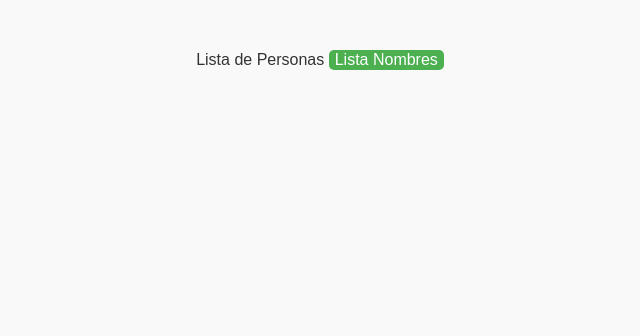
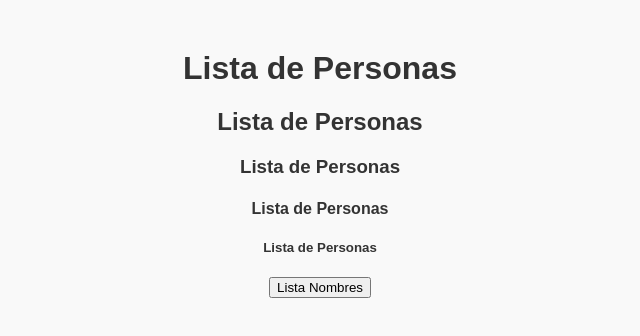
Before and after one commit to Epiczimbabwe464/Computo-en-la-nube, a plain HTML site: page Estructuraweb/index.html in a window 1280 px wide. Shown: the whole page, without its empty margins (320-960 px from the left). Drawn offline with Linux system fonts and the light colour scheme.

Commit message:
Add files via upload

```diff
--- a/Estructuraweb/CSS/styles.css
+++ b/Estructuraweb/CSS/styles.css
@@ -9,6 +9,8 @@ body{
 hi{
     margin-bottom: 20px;
 }
+
+.
 
 button{
     background-color: #4caf50;
--- a/Estructuraweb/index.html
+++ b/Estructuraweb/index.html
@@ -8,9 +8,13 @@
     <script src="./JS/scripts.js"></script>
 </head>
 <body>
-    <hi>Lista de Personas</hi>
+    <h1 id="title">Lista de Personas</h1>
+    <h2 class="title">Lista de Personas</h2>
+    <h3 class="title">Lista de Personas</h3>
+    <h4 class="title">Lista de Personas</h4>
+    <h5 class="title">Lista de Personas</h5>
     <button onclick="imprimirNombre ()">Lista Nombres</button>
-    <ul id="lista"></ul>
+    <ul id="lista" class="lista"></ul>
 
 </body>
 </html>
```
